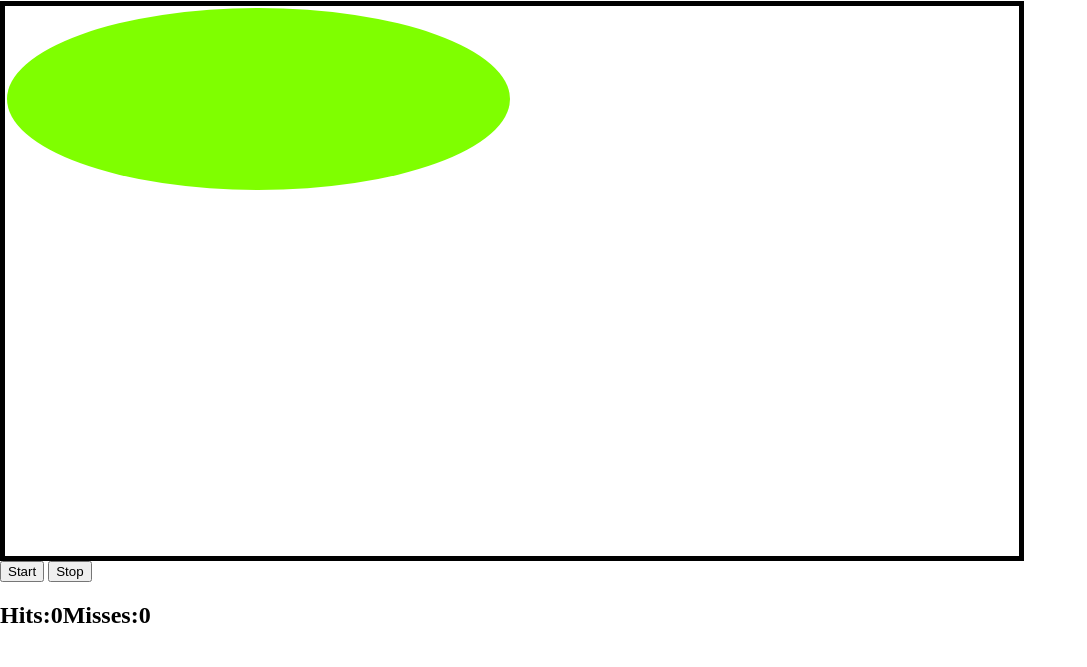
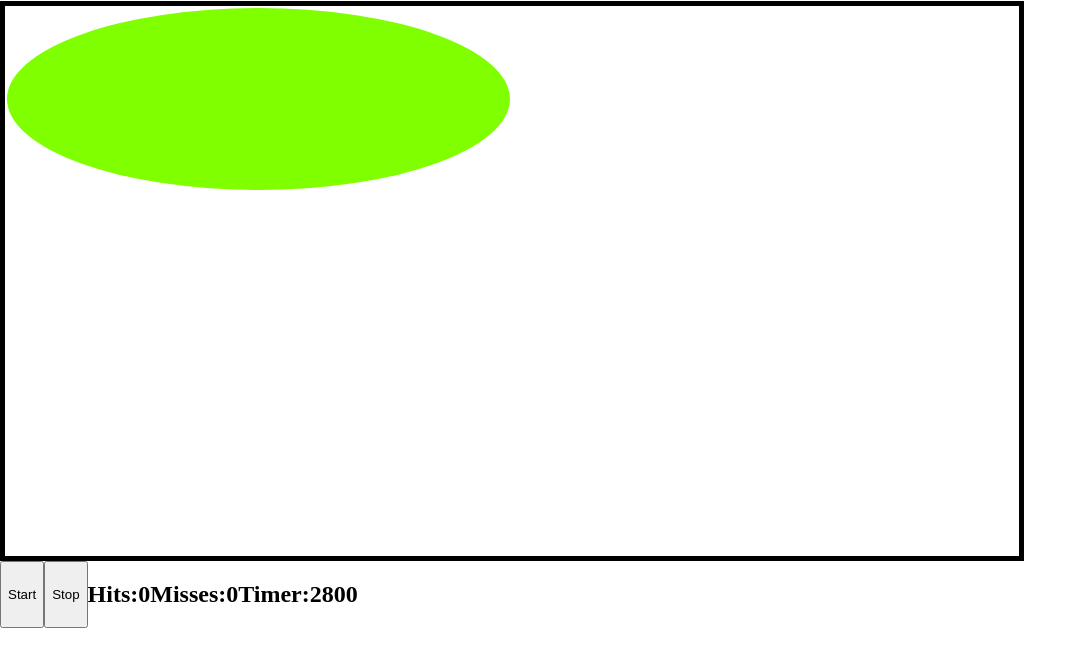
Before and after one commit to CHr15P4C/CPAN-116-RNA-GroupProj-Clicker, a plain HTML site: page index.html in a window 1280 px wide. Both pictures are taken after a click on the button "Start". Shown: the part 79-746 px from the top of the page, without its empty margins (0-1087 px from the left). Drawn offline with Linux system fonts and the light colour scheme.

Commit message:
timer added displaying milliseconds

```diff
--- a/index.html
+++ b/index.html
@@ -21,13 +21,19 @@
         </section>
 
         <section class="controls">
-            <button id="start-btn" class="start">Start</button>
-            <button id="stop-btn" class="stop">Stop</button>
+            <div class="buttons">
+                <button id="start-btn" class="start">Start</button>
+                <button id="stop-btn" class="stop">Stop</button>
+            </div>
             <div class="score">
                 <h2 id="hits-title">Hits: </h2>
                 <h2 id="hits-display">0</h2>
                 <h2 id="miss-title">Misses: </h2>
                 <h2 id="miss-display">0</h2>
+            </div>
+            <div id="time-container">
+                <h2 id="timer-label">Timer: </h2>
+                <h2 id="timer">TIME</h2>
             </div>
         </section>
 
--- a/script.js
+++ b/script.js
@@ -21,6 +21,7 @@ const stopButton = document.getElementById("stop-btn");
 startButton.addEventListener('click', () => {
 
     generateTargets();
+    startTime();
 });
 
 
@@ -178,3 +179,17 @@ function updateHitCounter() {
 function updateMissCounter() {
     document.getElementById('miss-display').innerText = missCounter;
 }
+
+//clock function
+
+function startTime() {
+    //get current date time as now
+    const start = new Date()
+    //set interval for date time function to run at 1 second.
+    setInterval(setTime, 10);
+    function setTime() {
+        var currentTime = new Date();
+        var timeDifference = Math.abs(currentTime - start);
+        document.getElementById('timer').innerText = timeDifference;
+    }
+}
--- a/styles.css
+++ b/styles.css
@@ -39,7 +39,10 @@ body {
 }
 
 /*controls*/
-
-.score {
+.controls {
     display: flex;
 }
+.controls div{
+    display: flex;
+
+}
```
